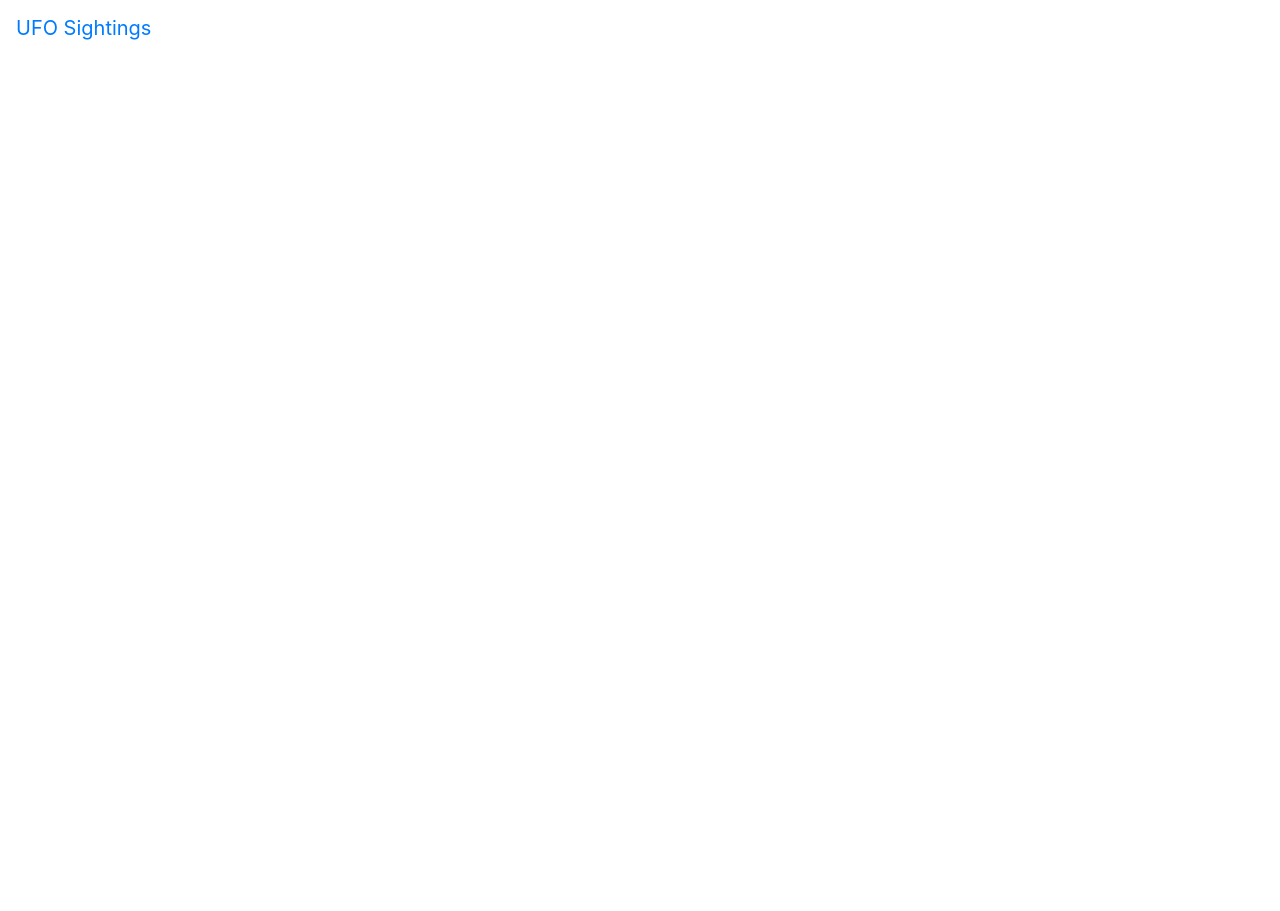
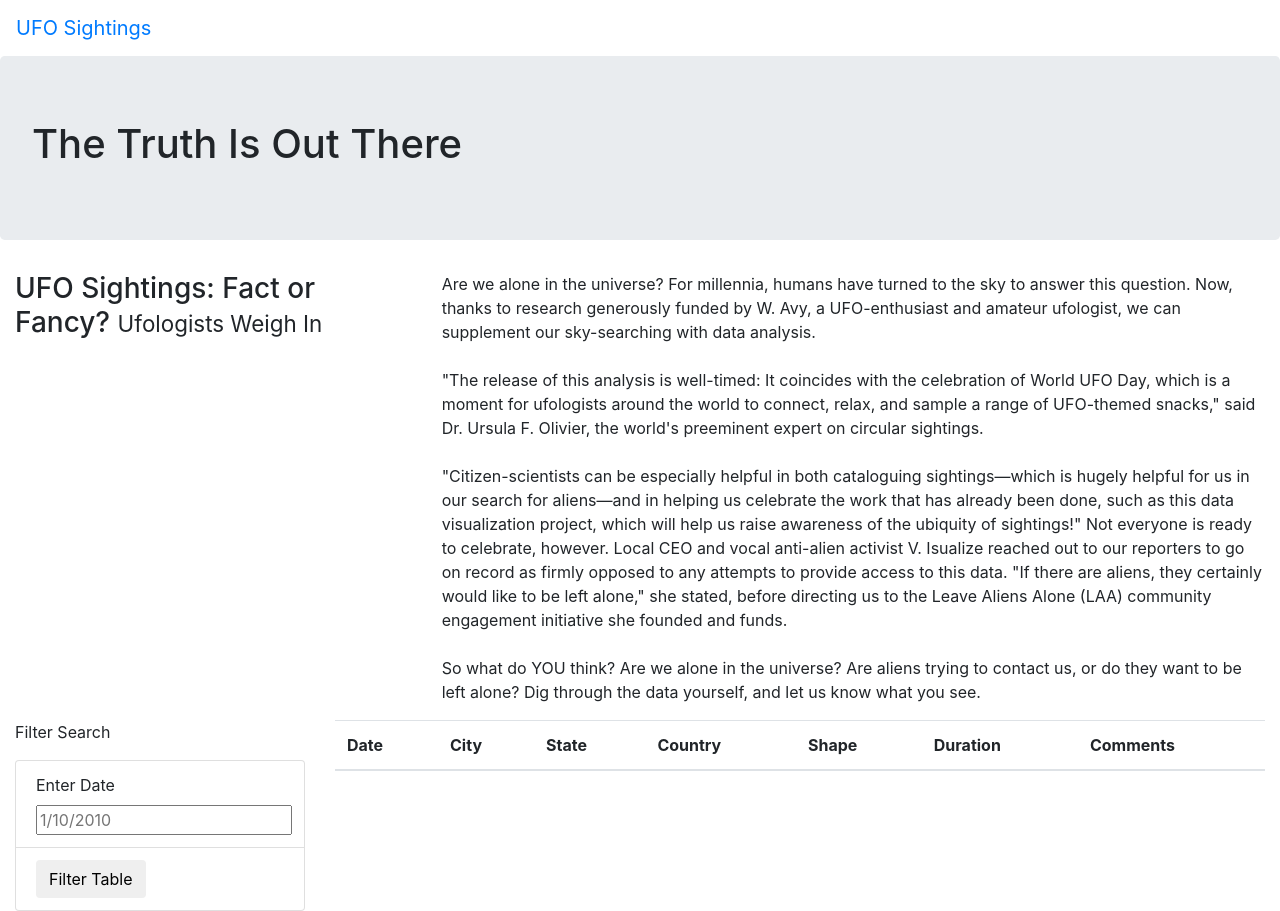
Before and after one commit to Nino-gb/UFOs, a plain HTML site: page index.html in a window 1280 px wide. Before the commit the page ends 800 px from the top, so only its background shows below. Drawn offline with nearby package versions, Linux system fonts and the light colour scheme.

Commit message:
adding table and filter in index.html.

```diff
--- a/index.html
+++ b/index.html
@@ -11,6 +11,7 @@
       integrity="sha384-Gn5384xqQ1aoWXA+058RXPxPg6fy4IWvTNh0E263XmFcJlSAwiGgFAW/dAiS6JXm"
       crossorigin="anonymous"
     />
+
     <link rel="stylesheet" href="static/css/style.css">
 </head>
 <body>
@@ -18,7 +19,66 @@
         <nav class="navbar navbar-expand-lg">
             <a class="navbar-brand" href="index.html">UFO Sightings</a>
         </nav>
+        <div class="jumbotron">
+            <h1>The Truth Is Out There</h1>
+        </div>
+        <div class="container-fluid">
+                <div class="row">
+                    <div class="col-md-4">
+                        <h3>UFO Sightings: Fact or Fancy? <small>Ufologists Weigh In</small></h3>
+                    </div>
+                    <div class="col-md-8">
+                        <p>
+                            Are we alone in the universe? For millennia, humans have turned to the sky to answer this question. Now, thanks to research generously funded by W. Avy, a UFO-enthusiast and amateur ufologist, we can supplement our sky-searching with data analysis.<br><br>
+                            "The release of this analysis is well-timed: It coincides with the celebration of World UFO Day, which is a moment for ufologists around the world to connect, relax, and sample a range of UFO-themed snacks," said Dr. Ursula F. Olivier, the world's preeminent expert on circular sightings.<br><br> "Citizen-scientists can be especially helpful in both cataloguing sightings—which is hugely helpful for us in our search for aliens—and in helping us celebrate the work that has already been done, such as this data visualization project, which will help us raise awareness of the ubiquity of sightings!"
+                            Not everyone is ready to celebrate, however. Local CEO and vocal anti-alien activist V. Isualize reached out to our reporters to go on record as firmly opposed to any attempts to provide access to this data. "If there are aliens, they certainly would like to be left alone," she stated, before directing us to the Leave Aliens Alone (LAA) community engagement initiative she founded and funds.<br><br>
+                            So what do YOU think? Are we alone in the universe? Are aliens trying to contact us, or do they want to be left alone? Dig through the data yourself, and let us know what you see.
 
+
+
+
+                        </p>
+                    </div>
+                </div>
+            </div>
+        <div class="container-fluid">
+                <div class="row">
+                    <div class="col-md-3">
+                        <form>
+                            <p>Filter Search</p>
+                            <ul class="list-group">
+                                <li class="list-group-item">
+                                    <label for="date">Enter Date</label>
+                                        <input type="text" placeholder="1/10/2010" id="datetime" />
+                                </li>
+                                <li class="list-group-item">
+                                    <button id="filter-btn" type="button" class="btn btn-default">Filter Table</button>
+
+                                </li>
+                            </ul>
+                          </form>
+                    </div>
+                    <div class="col-md-9">
+                        <table class="table table-striped">
+                            <thead>
+                              <tr>
+                                <th>Date</th>
+                                <th>City</th>
+                                <th>State</th>
+                                <th>Country</th>
+                                <th>Shape</th>
+                                <th>Duration</th>
+                                <th>Comments</th>
+                              </tr>
+                            </thead>
+                            <tbody></tbody>
+                          </table>
+                        </div>
+
+                </div>
+                </div>
+            </div>
+          </div>
     </div>
 
 </body>
```
Also changed, not shown: 1 other file.
